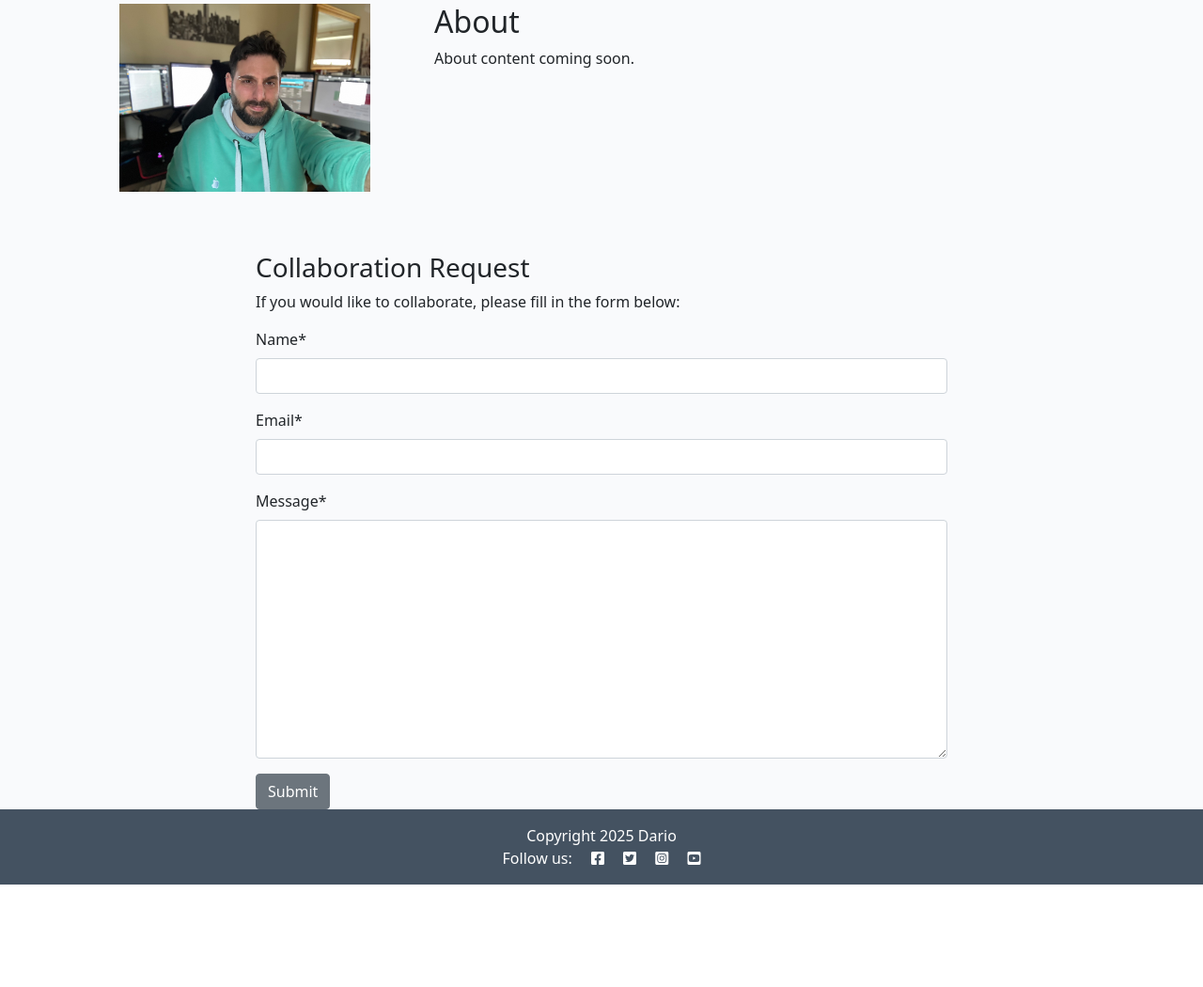
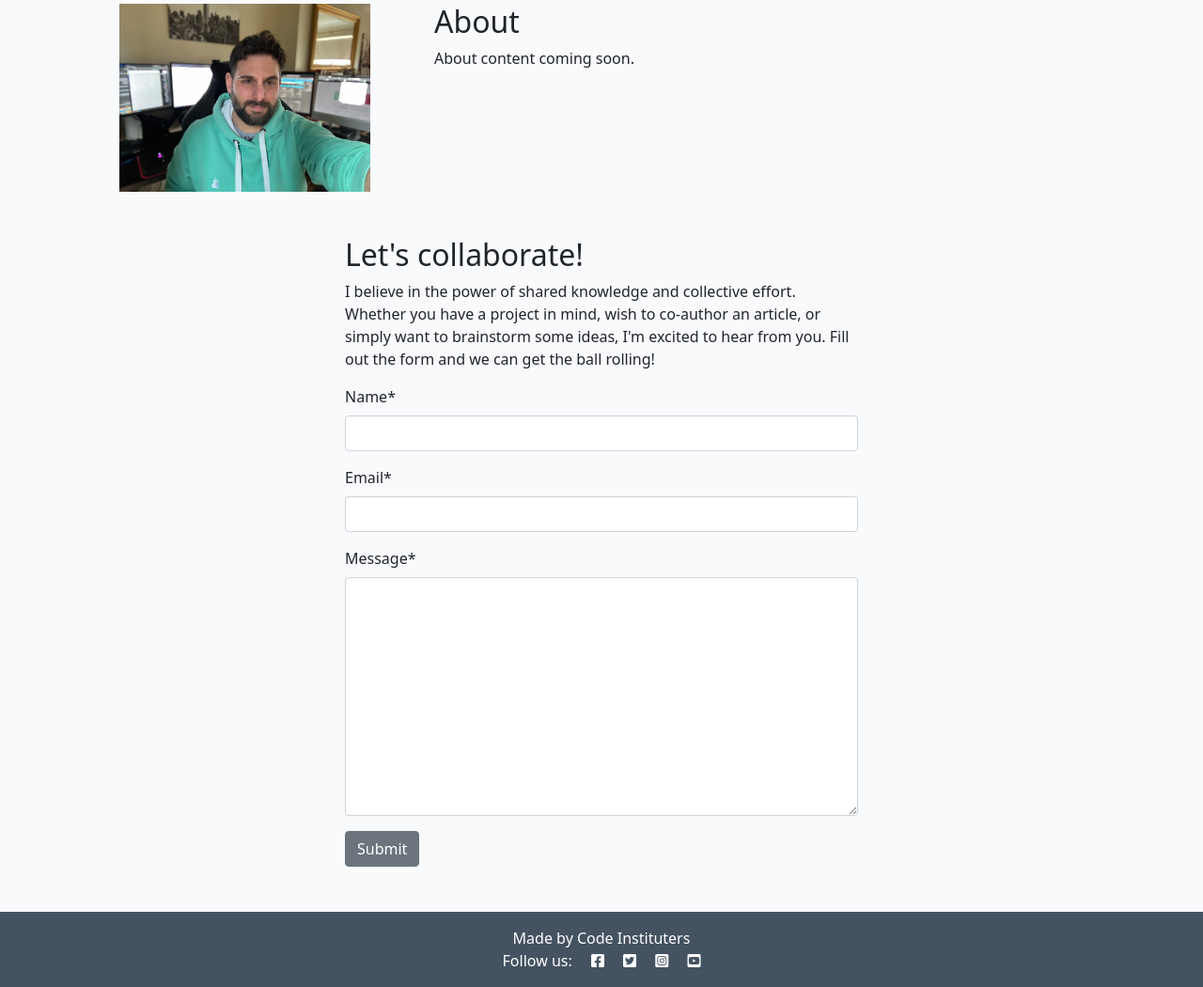
Before and after one commit to Drake-Designer/Django-Blog, a Django app: page /about/ in a window 1280 px wide. Shown: the part 144-1194 px from the top of the page at 94% size. Before the commit the page ends 1085 px from the top, so only its background shows below. Run offline with Django 5.2, Linux system fonts and the light colour scheme; data that the repository does not hold is empty; some libraries are stand-ins or nearby versions.

```diff
--- a/about/templates/about/about.html
+++ b/about/templates/about/about.html
@@ -1,18 +1,13 @@
-{% extends "base.html" %}
+{% extends 'base.html' %}
 {% load static %}
 {% load crispy_forms_tags %}
-{# Load crispy forms tags #}
 {% block content %}
   <div class="container mt-5">
     <div class="row">
-      <!-- About image on the left -->
-      <div class="col-4 text-center">
-        <img src="{% static 'images/about-me.jpg' %}"
-             alt="About image"
-             width="75%">
+      <div class="col-12 col-md-4 text-center">
+        <img src="{% static 'images/about-me.jpg' %}" width="75%" alt="About me">
       </div>
-      <!-- About text on the right -->
-      <div class="col-8">
+      <div class="col-12 col-md-8">
         {% if about %}
           <h2>{{ about.title }}</h2>
           {{ about.content|safe }}
@@ -22,21 +17,24 @@
         {% endif %}
       </div>
     </div>
-    <!-- Last updated row -->
-    <div class="row mt-3">
+    <div class="row">
       <div class="col text-end">
         {% if about %}
-          <p class="text-muted">
+          <p class="text-muted mb-0">
             <em>Updated on: {{ about.updated_on|date:"Y-m-d H:i" }}</em>
           </p>
         {% endif %}
       </div>
     </div>
-    <!-- Collaboration request form -->
-    <div class="row mt-5">
-      <div class="col-md-8 offset-md-2">
-        <h3>Collaboration Request</h3>
-        <p>If you would like to collaborate, please fill in the form below:</p>
+    <div class="row justify-content-center">
+      <div class="col-12 col-md-6 my-5">
+        <h2>Let's collaborate!</h2>
+        <p>
+          I believe in the power of shared knowledge and collective effort.
+          Whether you have a project in mind, wish to co-author an article,
+          or simply want to brainstorm some ideas, I'm excited to hear from you.
+          Fill out the form and we can get the ball rolling!
+        </p>
         <form method="post">
           {% csrf_token %}
           {{ collaborate_form|crispy }}
@@ -45,7 +43,4 @@
       </div>
     </div>
   </div>
-{% endblock %}
-{% block copyright %}
-  Copyright {% now "Y" %} Dario
-{% endblock %}
+{% endblock content %}
--- a/about/views.py
+++ b/about/views.py
@@ -1,17 +1,29 @@
-from django.shortcuts import render
+from django.shortcuts import render, redirect
+from django.contrib import messages
 from .models import About
 from .forms import CollaborateForm
 
 
 def about_me(request):
-    record = About.objects.order_by('-updated_on').first()
-    collaborate_form = CollaborateForm()
+    if request.method == "POST":
+        collaborate_form = CollaborateForm(request.POST)
+        if collaborate_form.is_valid():
+            collaborate_form.save()
+            messages.success(
+                request,
+                "Collaboration request received! I endeavour to respond within 2 working days."
+            )
+            return redirect("about")
 
+    else:
+        collaborate_form = CollaborateForm()
+
+    about = About.objects.order_by("-updated_on").first()
     return render(
         request,
-        'about/about.html',
+        "about/about.html",
         {
-            'about': record,
-            'collaborate_form': collaborate_form
-        }
+            "about": about,
+            "collaborate_form": collaborate_form,
+        },
     )
```
Also changed, not shown: about/admin.py (+11 -8 lines), blog/admin.py (+1 -15 lines).
